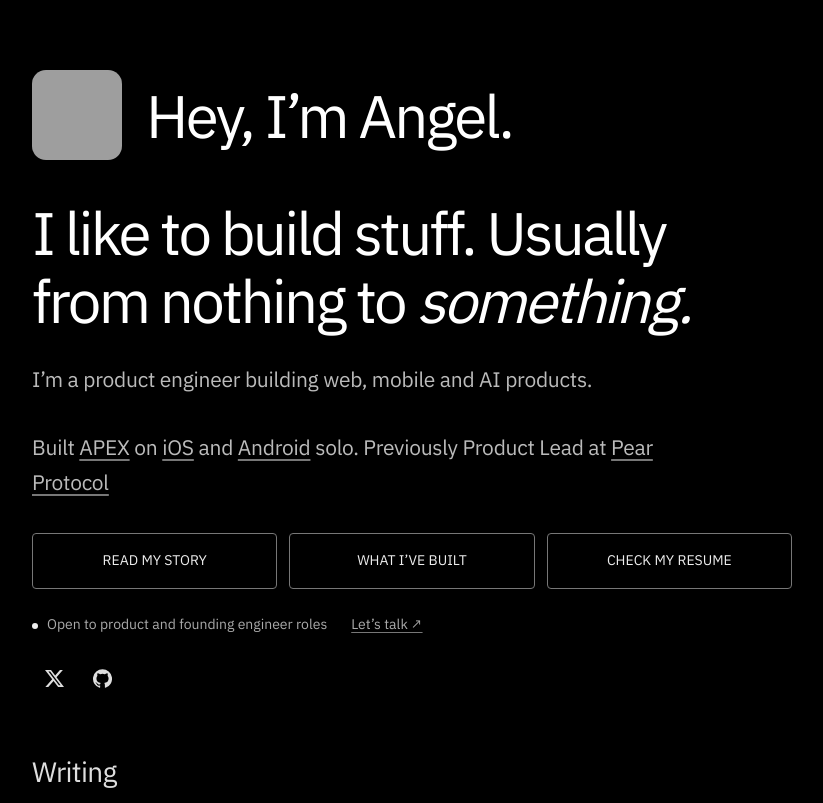
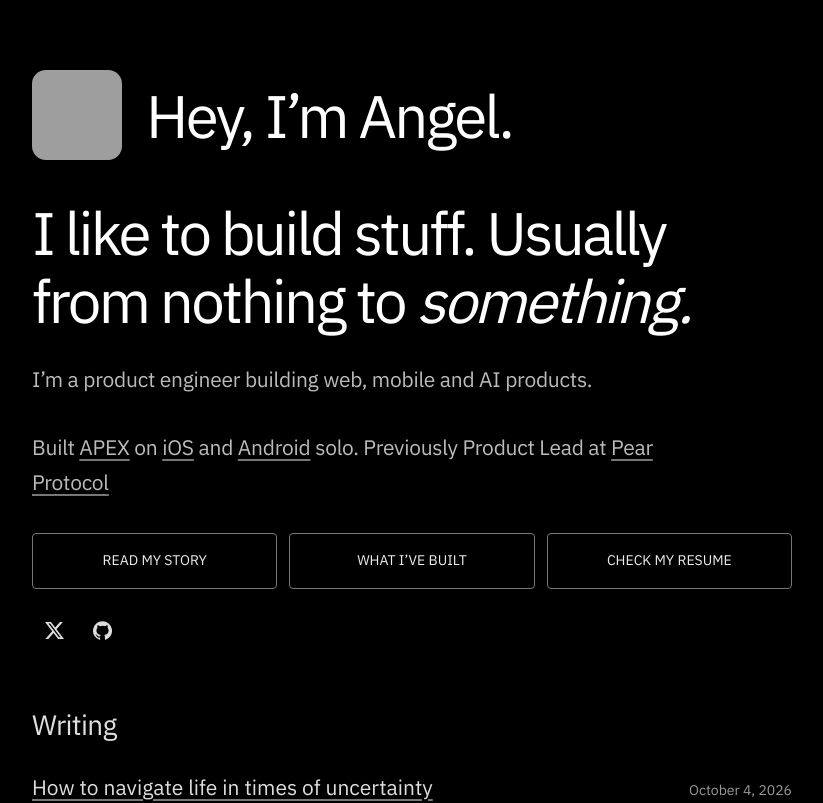
Before and after one commit to 4gnle/website, a Next.js app: page / in a window 1280 px wide. Shown: the top 803 px of the page, without its empty margins (228-1051 px from the left). Built offline with nearby package versions, Linux system fonts and the light colour scheme; grey boxes are pictures that could not be loaded.

Commit message:
removed looking/letstalk

```diff
--- a/app/globals.css
+++ b/app/globals.css
@@ -183,8 +183,6 @@
 .story .intro-description { max-width: 640px; color: #bbb; font-size: clamp(18px, 2vw, 21px); }
 .skills { display: flex; flex-wrap: wrap; gap: 8px; margin: 28px 0 36px; }
 .skills span { border: 1px solid #333; padding: 5px 12px; border-radius: var(--radius); font-size: 14px; color: #bbb; }
-.availability { display: flex; flex-wrap: wrap; gap: 12px 24px; align-items: center; margin-top: 24px; font-size: 14px; color: #aaa; }
-.availability > span::before { content: ''; display: inline-block; width: 6px; height: 6px; border-radius: 50%; background: #eee; margin-right: 9px; }
 .selected-work { margin-top: 80px; }
 .selected-work > h2 { margin-bottom: 20px; }
 .work-grid { display: grid; grid-template-columns: 1fr 1fr; gap: 16px; }
--- a/app/page.tsx
+++ b/app/page.tsx
@@ -120,16 +120,6 @@
             rel="noopener noreferrer"
           >
             CHECK MY RESUME
-          </a>
-        </div>
-        <div className="availability">
-          <span>Open to product and founding engineer roles</span>
-          <a
-            href="mailto:ajgcdev@gmail.com"
-            target="_blank"
-            rel="noopener noreferrer"
-          >
-            Let’s talk ↗
           </a>
         </div>
         <div className="contact-details">
```
